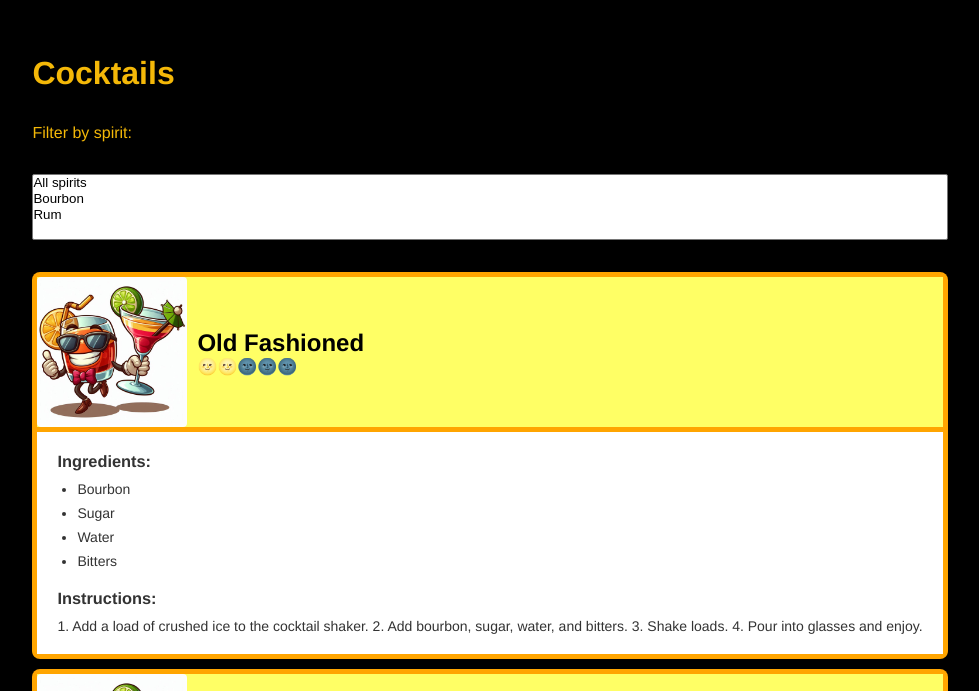
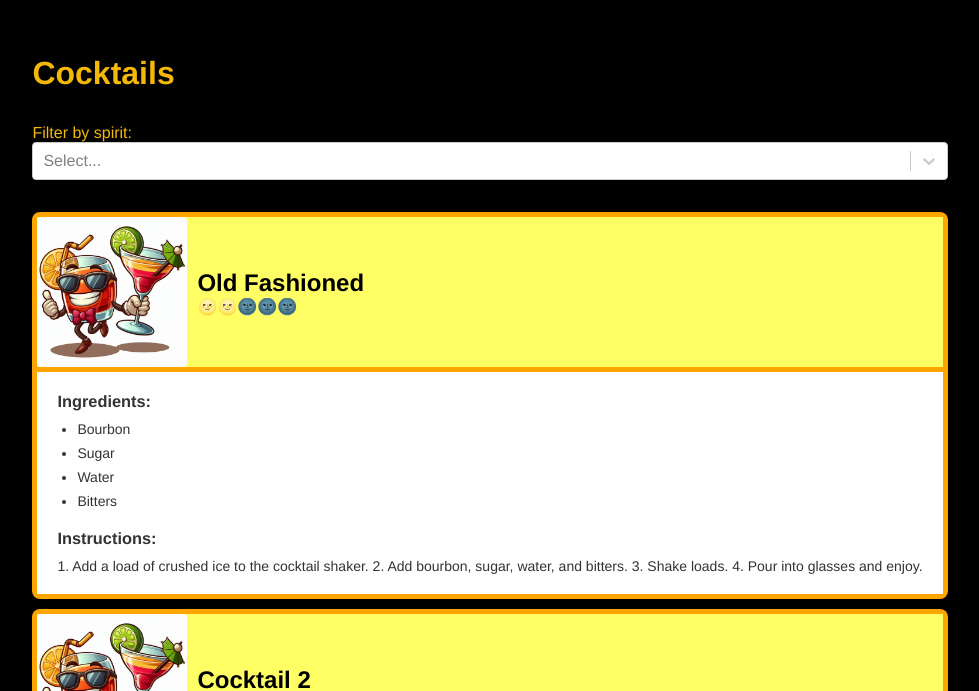
Before and after one commit to cjrace/almostyellow, a Next.js app: page /cocktails in a window 1280 px wide. Shown: the part 109-800 px from the top of the page, without its empty margins (150-1129 px from the left). Built offline with nearby package versions, Linux system fonts and the light colour scheme.

Commit message:
Convert cocktail options to react select and react hook form

```diff
--- a/package.json
+++ b/package.json
@@ -14,6 +14,8 @@
     "next": "14.2.8",
     "react": "^18",
     "react-dom": "^18",
+    "react-hook-form": "^7.53.0",
+    "react-select": "^5.8.0",
     "sharp": "^0.33.5"
   },
   "devDependencies": {
--- a/pages/cocktails.tsx
+++ b/pages/cocktails.tsx
@@ -1,36 +1,58 @@
 import React, { useState } from 'react';
+import Select from 'react-select';
+import { useForm, Controller, FieldValues } from 'react-hook-form';
 import styles from '../app/page.module.css';
 import Link from 'next/link';
 import Image from 'next/image';
 import { cocktails } from '../components/cocktails/cocktails';
 import { renderRatingMoons } from '../components/cocktails/renderratingmoons';
 
+const spiritOptions = [
+  { value: 'All spirits', label: 'All spirits' },
+  { value: 'Bourbon', label: 'Bourbon' },
+  { value: 'Rum', label: 'Rum' },
+  // Add other spirit options
+];
+
 const CocktailsPage: React.FC = () => {
-  const [selectedSpirits, setSelectedSpirits] = useState<string[]>([]);
+  const [selectedSpirits, setSelectedSpirits] = useState<{ value: string; label: string }[]>([]);
 
   const filteredCocktails = cocktails.filter((cocktail) => {
-    if (selectedSpirits.length === 0 || selectedSpirits.includes("All spirits")) {
+    if (selectedSpirits.length === 0 || selectedSpirits.some((spirit) => spirit.value === 'All spirits')) {
       return true; // Show all cocktails if no specific spirits are selected or if "All Spirits" is selected
     }
-    return cocktail.spirits.some((spirit) => selectedSpirits.includes(spirit));
+    return cocktail.spirits.some((spirit) => selectedSpirits.some((selectedSpirit) => selectedSpirit.value === spirit));
   });
+
+  const { control, handleSubmit } = useForm();
+
+  const handleFormSubmit = (data: FieldValues) => {
+    // Use the selected spirits from data.selectedSpirits
+    console.log('Selected spirits:', data.selectedSpirits);
+  };
 
   return (
     <div className={styles.page}>
       <main className={styles.main}>
         <h1>Cocktails</h1>
+        <form onSubmit={handleSubmit(handleFormSubmit)}>
         <p>Filter by spirit:</p>
-        <select
-          value={selectedSpirits}
-          onChange={(e) => setSelectedSpirits(Array.from(e.target.selectedOptions, (option) => option.value))}
-          multiple
-          className="form-select"
-        >
-          <option value="All spirits">All spirits</option>
-          <option value="Bourbon">Bourbon</option>
-          <option value="Rum">Rum</option>
-          {/* Add other spirit options */}
-        </select>
+        <Controller
+          name="selectedSpirits"
+          control={control}
+          render={({ field }) => (
+            <Select
+              {...field}
+              isMulti
+              options={spiritOptions}
+              onChange={(selectedOptions) => {
+                setSelectedSpirits(selectedOptions as { value: string; label: string }[]);
+                handleFormSubmit({ selectedSpirits: selectedOptions });
+              }}
+            />
+          )}
+        />
+        </form>
         <ul className={styles.cocktailList}>
           {filteredCocktails.map((cocktail) => (
             <div key={cocktail.name} className={styles.cocktailCard}>
```
Also changed, not shown: 1 other file (tests, documents, lock files or other folders).
